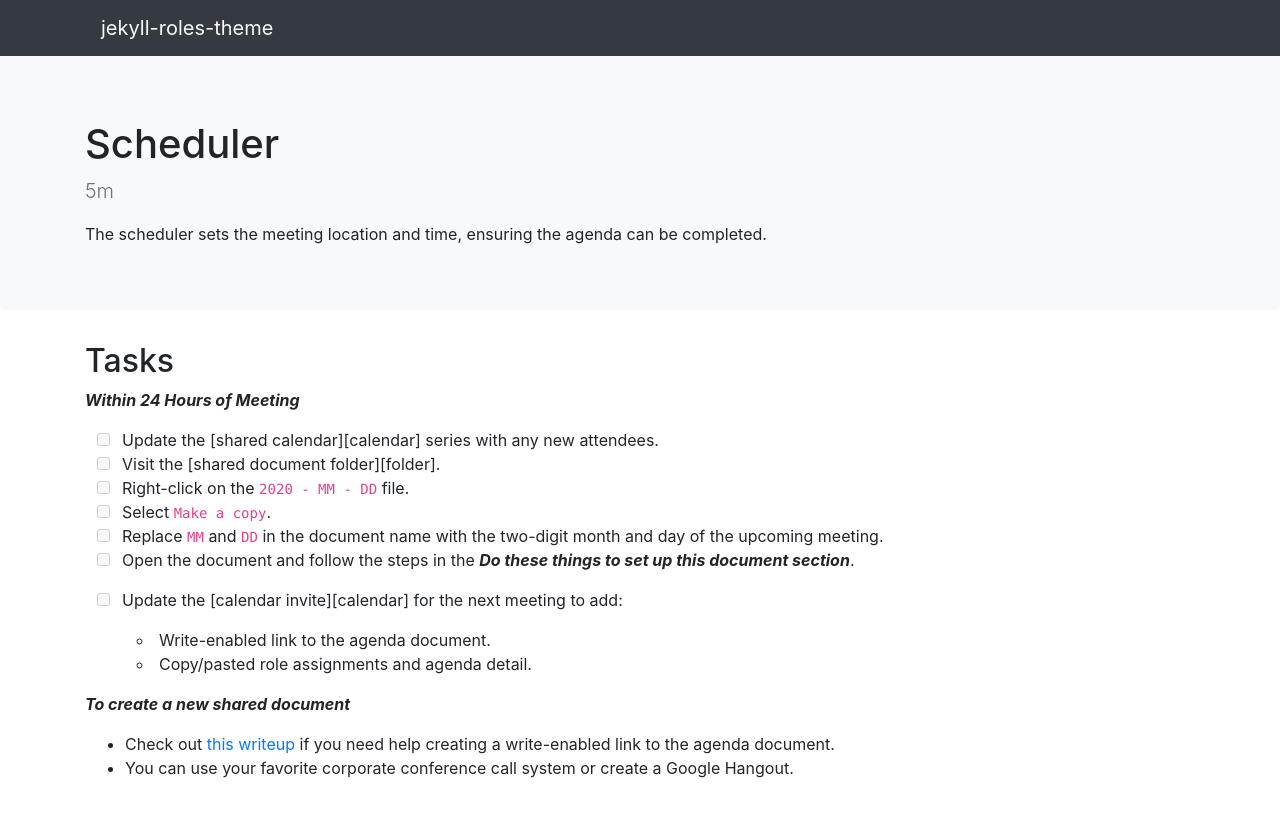
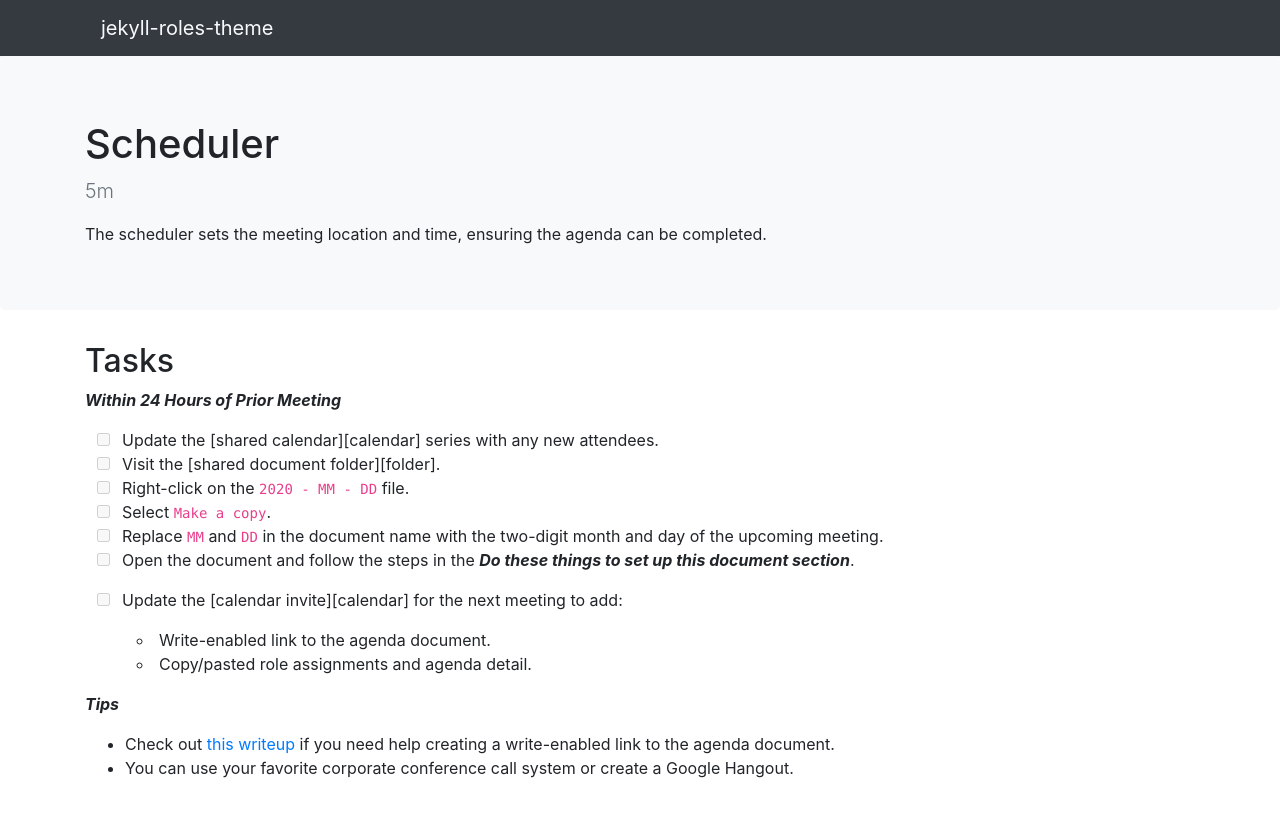
Before and after one commit to mrsanz/jekyll-roles-theme, a Jekyll site: the page built from roles/scheduler.md, in a window 1280 px wide. Shown: the top 817 px of the page. Built offline with Jekyll 4.4.1, drawn with Linux system fonts in a browser that asks for light colours; nearby versions of some CDN libraries.

Commit message:
Update scheduler.md

```diff
--- a/_includes/default_roles/scheduler.md
+++ b/_includes/default_roles/scheduler.md
@@ -1,6 +1,6 @@
 ## Tasks
 
-***Within 24 Hours of Meeting***
+***Within 24 Hours of Prior Meeting***
 
 {% if page.invite_type == "series" %}- [ ] Update the [shared calendar][calendar] series with any new attendees.{% endif %}
  - [ ] Visit the [shared document folder][folder].
@@ -18,7 +18,7 @@ Be sure to include in the invite body:{% endcase %}
    * Copy/pasted role assignments and agenda detail.
 
 {% if page.reference != nil %}
-***To create a new shared document***
+***Tips***
 {% capture type %}default_roles/scheduler-{{page.reference}}.md{% endcapture %}
 {% include {{ type }} %}
 {% endif %}
```
